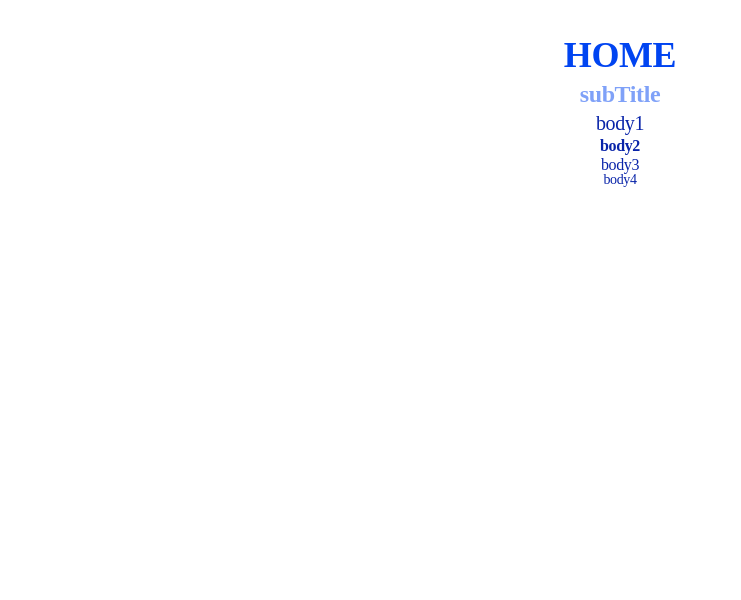
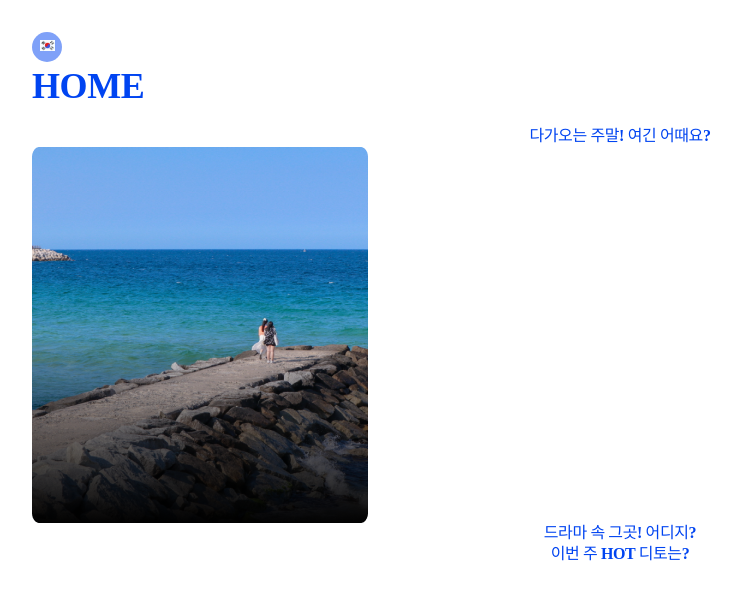
Before and after one commit to DittoTrip/DittoTrip-frontend, a React (Vite) app: page / in a window 1280 px wide. Shown: the top 600 px of the page, without its empty margins (20-761 px from the left). Built offline with nearby package versions, Linux system fonts and the light colour scheme.

Commit message:
Feat: 다국어 기능 적용

```diff
--- a/src/lang/lang.en.json
+++ b/src/lang/lang.en.json
@@ -11,5 +11,10 @@
     "join": "join",
     "or": "or",
     "kakaoLogin": "Kakao Login"
+  },
+  "home": {
+    "suggest": "Coming weekend! How is it here?",
+    "where": "That place in the drama! Where is it?",
+    "hot ditto": "What is this week’s HOT Ditto?"
   }
 }
--- a/src/lang/lang.ko.json
+++ b/src/lang/lang.ko.json
@@ -11,5 +11,10 @@
     "join": "회원가입",
     "or": "또는",
     "kakaoLogin": "카카오톡 로그인"
+  },
+  "home": {
+    "suggest": "다가오는 주말! 여긴 어때요?",
+    "where": "드라마 속 그곳! 어디지?",
+    "hot ditto": "이번 주 HOT 디토는?"
   }
 }
--- a/src/pages/Home.tsx
+++ b/src/pages/Home.tsx
@@ -1,43 +1,47 @@
 import { styled } from 'styled-components';
+import LangSelectButton from '../components/LangSelectButton';
+import { useNavigate } from 'react-router-dom';
+import { useTranslation } from 'react-i18next';
+import suggestImg from '../assets/homemain.png'
 
 const Home = () => {
+  const navigate = useNavigate();
+  const { t } = useTranslation();
   return (
     <HomeStyle>
+      <LangSelectButton />
       <div className="title">HOME</div>
-      <div className="subTitle">subTitle</div>
-      <div className="body1">body1</div>
-      <div className="body2">body2</div>
-      <div className="body3">body3</div>
-      <div className="body4">body4</div>
+      <div className="body2">{t('home.suggest')}</div>
+      <img src={suggestImg} className='suggest-img'></img>
+      <div className="body2">{t('home.where')}</div>
+      <div className="body2">{t('home.hot ditto')}</div>
+
     </HomeStyle>
   );
 };
 
 const HomeStyle = styled.main`
+  display: flex;
+  flex-direction: column;
+
   .title {
     color: ${({ theme }) => theme.color.keyColor};
     ${({ theme }) => theme.font.title}
-  }
-  .subTitle {
-    color: ${({ theme }) => theme.color.subColor1};
-    ${({ theme }) => theme.font.subTitle}
-  }
-  .body1 {
-    color: ${({ theme }) => theme.color.subColor2};
-    ${({ theme }) => theme.font.body1}
+    text-align: left;
+    line-height: 49px;
+    margin-bottom:15px;
   }
   .body2 {
-    color: ${({ theme }) => theme.color.subColor2};
+    color: ${({ theme }) => theme.color.keyColor};
     ${({ theme }) => theme.font.body2}
   }
-  .body3 {
-    color: ${({ theme }) => theme.color.subColor2};
-    ${({ theme }) => theme.font.body3}
+  .suggest-img {
+
+    width: 336px;
+    height: 376px;
+
   }
-  .body4 {
-    color: ${({ theme }) => theme.color.subColor2};
-    ${({ theme }) => theme.font.body4}
-  }
+
 `;
 
 export default Home;
```
Also changed, not shown: src/assets/homemain.png (added).
